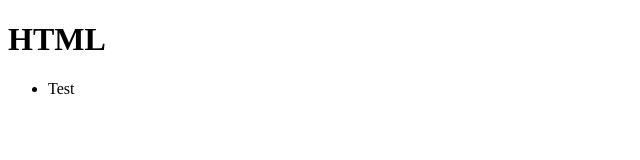
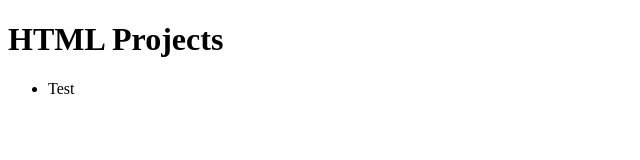
Before and after one commit to RVallarasu/Vallarasu_Entri_Projects, a plain HTML site: page Index.html in a window 1280 px wide. Shown: the whole page, without its empty margins (0-640 px from the left). Drawn offline with Linux system fonts and the light colour scheme.

Commit message:
Add files via upload
Did changes

```diff
--- a/Index.html
+++ b/Index.html
@@ -9,7 +9,7 @@
 <body>
 
 
-    <h1>HTML</h1>
+    <h1>HTML Projects</h1>
 
     <ul>
         <li>Test</li>
```
